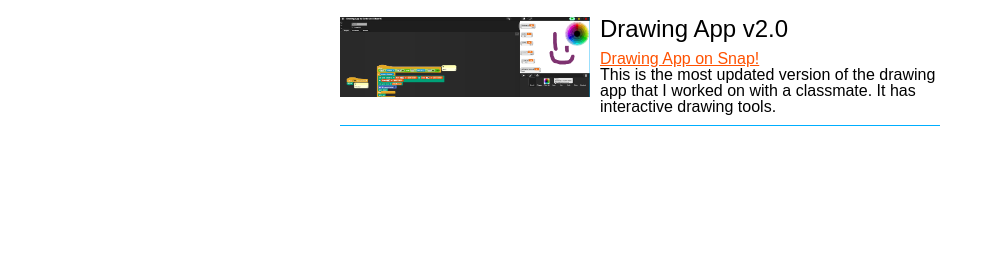
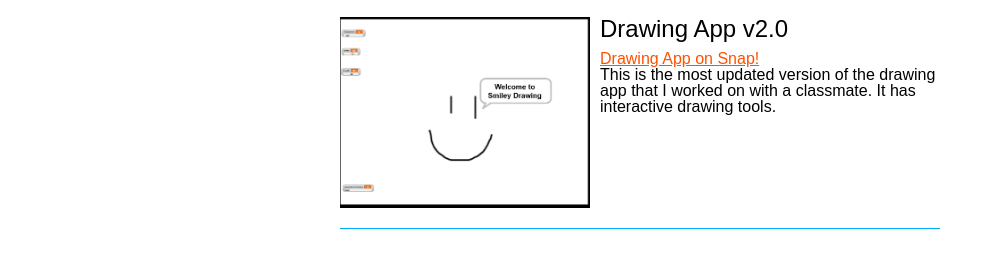
Before and after one commit to cartercart/APCS-project-site, a plain HTML site: page index.html in a window 1280 px wide. Shown: the part 516-784 px from the top of the page, without its empty margins (0-983 px from the left). Drawn offline with Linux system fonts and the light colour scheme.

Commit message:
Update index.html

```diff
--- a/index.html
+++ b/index.html
@@ -74,7 +74,7 @@
         <div class="clear"></div>
       </div>
       <div class="project">
-        <img src="img/Drawingapp.PNG" alt="Drawing app screenshot" />
+        <img src="img/drawingappv2.PNG" alt="Drawing app v2 screenshot" />
         <h2>Drawing App v2.0</h2>
         <p>
           <a
```
